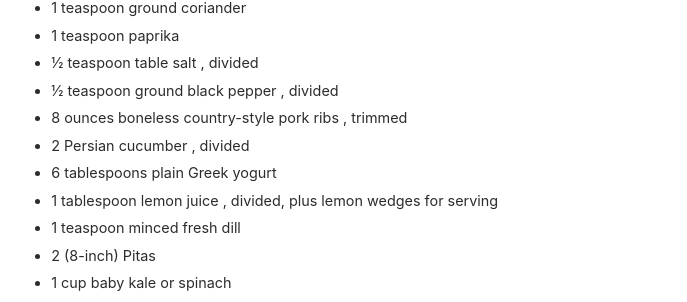
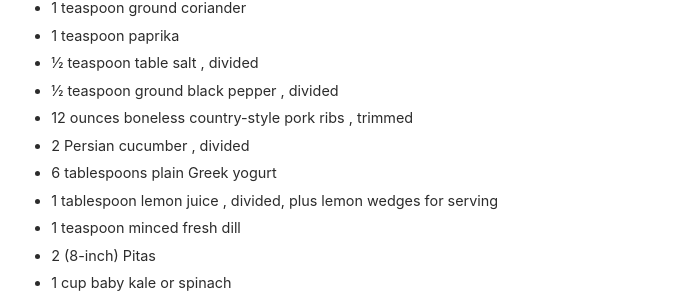
Before and after one commit to DavidMAllison/menubuilder-recipes, a Jekyll site: the page built from Air-Fryer_Marinated_Pork_Gyros.md, in a window 1280 px wide. Shown: the part 310-612 px from the top of the page, without its empty margins (296-983 px from the left). Built offline with Jekyll 4.4.1, drawn with Linux system fonts in a browser that asks for light colours; our own code applies the rules of GitHub Pages for plain Markdown files.

Commit message:
Scale Air-Fryer Marinated Pork Gyros pork ribs to 12oz for family of 4

```diff
--- a/Air-Fryer_Marinated_Pork_Gyros.md
+++ b/Air-Fryer_Marinated_Pork_Gyros.md
@@ -9,7 +9,7 @@
 - 1 teaspoon paprika
 - ½ teaspoon table salt , divided
 - ½ teaspoon ground black pepper , divided
-- 8 ounces boneless country-style pork ribs , trimmed
+- 12 ounces boneless country-style pork ribs , trimmed
 - 2 Persian cucumber , divided
 - 6 tablespoons plain Greek yogurt
 - 1 tablespoon lemon juice , divided, plus lemon wedges for serving
```
